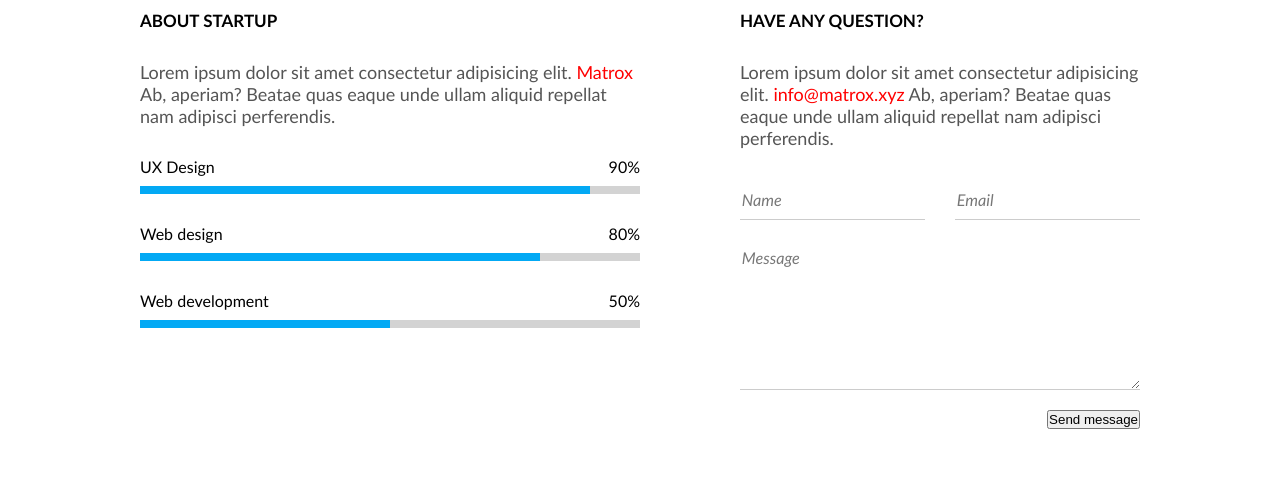
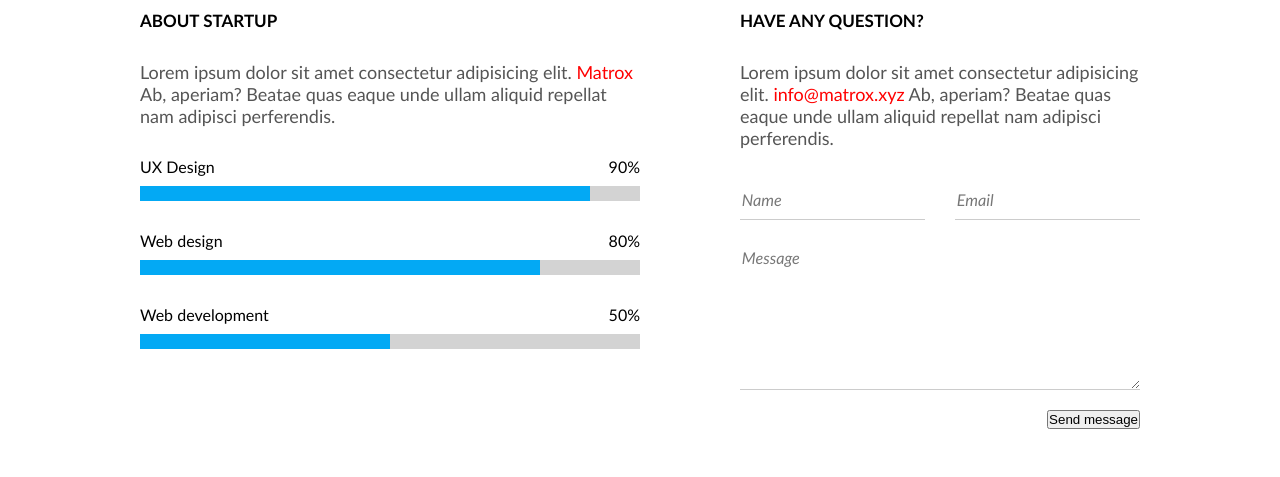
Before and after one commit to DuserK/08-coming-soon, a website: page index.html in a window 1280 px wide. Shown: the part 850-1327 px from the top of the page. Drawn offline with Linux system fonts and the light colour scheme.

Commit message:
Progress bar animation

```diff
--- a/css/components/progress-bar.css
+++ b/css/components/progress-bar.css
@@ -21,12 +21,43 @@
 
 .progress-bar > .progress {
     width: 100%;
-    height: 8px;
+    height: 15px;
     background-color: lightgrey;
+    overflow: hidden;
 }
 
 .progress-bar > .progress >.bar {
-    width: 90%;
+    /* width: 50%;  */
     height: 100%;
     background-color: #03a9f4;
+    animation: loading 2s;
 }
+
+@keyframes loading {
+    0% {
+        transform: translateX(-100%);
+    }
+    100% {
+        transform: translateX(0);
+    }
+ }
+ /* antrasis variantas */
+.progress-bar > .progress >.bar-container {
+    width: 100%;
+    height: 100%;
+    background-color: #03a9f4;
+    animation: loading 2s;
+}
+.progress >.bar-container > .bar {
+    height: 100%;
+    background-color: #03a9f4;
+    animation: loading2 2s;
+}
+@keyframes loading2 {
+    0% {
+        width: 0;
+    }
+    100% {
+        width: 100%;
+    }
+}
--- a/index.html
+++ b/index.html
@@ -69,7 +69,9 @@
                             <div class="value">50%</div>
                         </div>
                         <div class="progress">
-                            <div class="bar" style="width: 50%;"></div>
+                            <div class="bar-container"  style="width: 50%;">
+                                <div class="bar"></div>
+                            </div>
                         </div>
                     </div>
 
```
